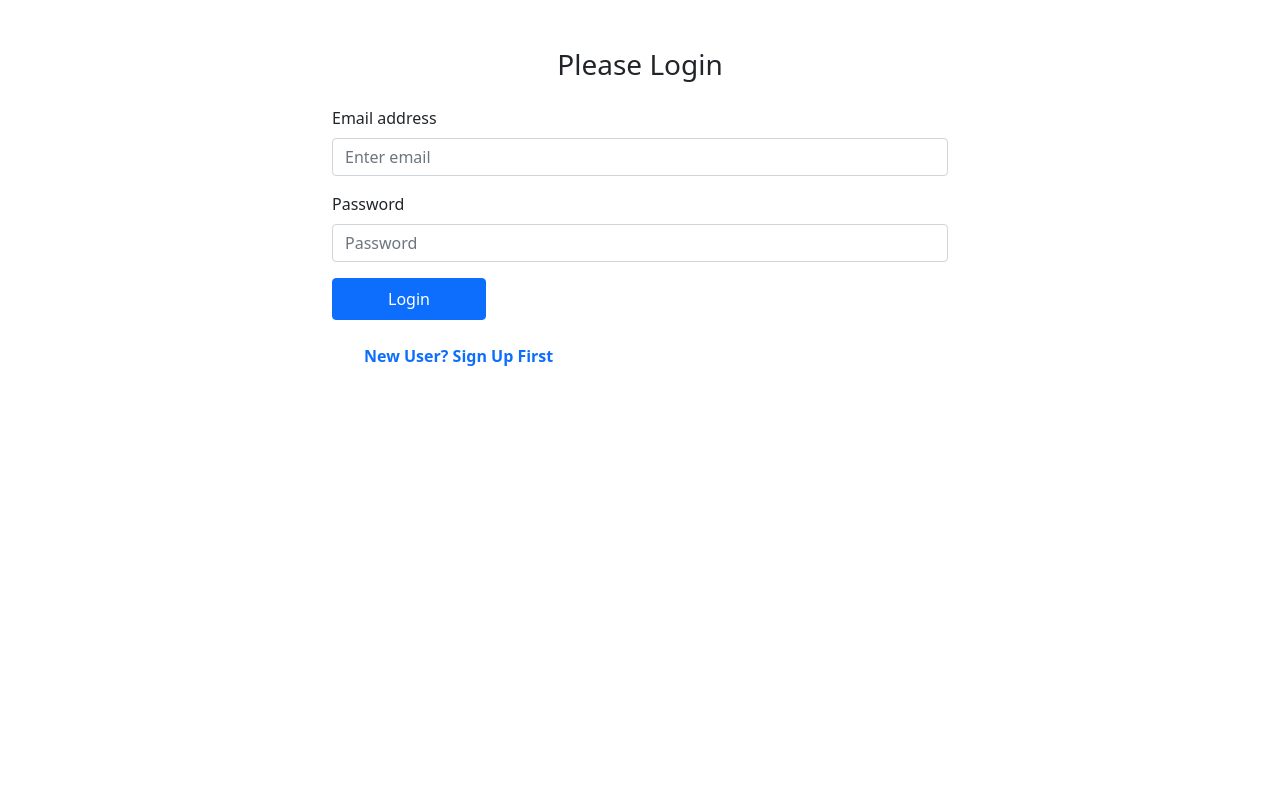
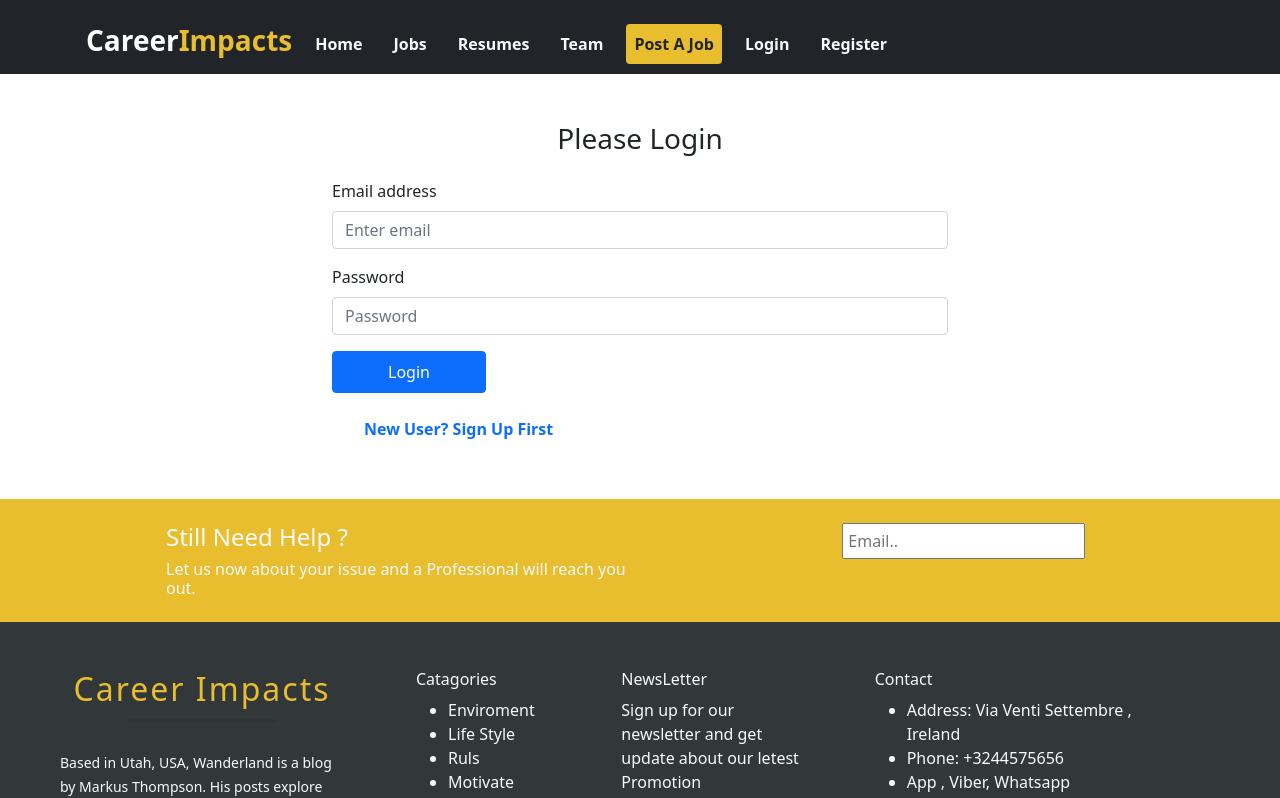
Before and after one commit to AH-Likhon/career-impacts-client-side, a React (Create React App) app: page /login in a window 1280 px wide. Shown: the top 798 px of the page. Built offline with nearby package versions, Linux system fonts and the light colour scheme; no server answers.

Commit message:
deploy again

```diff
--- a/src/Pages/HomeComponent/Dashboard/AdminHeader/AdminHeader.js
+++ b/src/Pages/HomeComponent/Dashboard/AdminHeader/AdminHeader.js
@@ -6,7 +6,7 @@ const AdminHeader = () => {
     const { user, logOut } = useAuth();
     return (
         <div>
-            <nav className="navbar navbar-expand-lg ">
+            <nav className="navbar navbar-expand-lg bg-dark ">
 
                 <div className="container mt-3">
 
@@ -16,20 +16,20 @@ const AdminHeader = () => {
                     <div className="collapse navbar-collapse " id="navbarSupportedContent">
                         <ul className="navbar-nav me-auto ms-1 mb-2 mb-lg-0 navigation-banner ">
                             <li className="nav-item">
-                                <h3 style={{ color: 'black', fontWeight: 'bold' }} >Career<span style={{ color: '#e8be2f' }}>Impacts</span></h3>
+                                <h3 style={{ color: 'white', fontWeight: 'bold' }} >Career<span style={{ color: '#e8be2f' }}>Impacts</span></h3>
                             </li>
                             <li className="nav-item">
-                                <Link to="/" className="nav-link text-dark fw-bold ">Home</Link>
+                                <Link to="/" className="nav-link text-light fw-bold ">Home</Link>
                             </li>
                             <li className="nav-item">
-                                <Link to="jobs" className="nav-link text-dark fw-bold ">Jobs</Link>
+                                <Link to="/jobs" className="nav-link text-light fw-bold ">Jobs</Link>
                             </li>
 
                             <li className="nav-item">
-                                <Link to="/resumes" className="nav-link text-dark fw-bold ">Resumes</Link>
+                                <Link to="/resumes" className="nav-link text-light fw-bold ">Resumes</Link>
                             </li>
                             <li className="nav-item">
-                                <Link to="/team" className="nav-link text-dark fw-bold ">Team</Link>
+                                <Link to="/team" className="nav-link text-light fw-bold ">Team</Link>
                             </li>
 
                             <li className="nav-item">
@@ -44,11 +44,11 @@ const AdminHeader = () => {
 
 
                                             <li className="nav-item active ">
-                                                <button onClick={logOut} className="nav-link btn ms-2 text-dark fw-bold ">Logout</button>
+                                                <button onClick={logOut} className="nav-link btn ms-2 text-light fw-bold ">Logout</button>
                                             </li>
 
                                             <li className="nav-item text-light ">
-                                                <button className='nav-link btn text-dark fw-bold'>{user?.displayName}</button>
+                                                <button className='nav-link btn text-light fw-bold'>{user?.displayName}</button>
                                             </li>
 
                                         </div>
@@ -56,11 +56,11 @@ const AdminHeader = () => {
                                             <div className='d-flex navigation-banner '>
 
                                                 <li className="nav-item active ">
-                                                    <Link to="/login" className="nav-link text-dark active fw-bold ">Login</Link>
+                                                    <Link to="/login" className="nav-link text-light active fw-bold ">Login</Link>
                                                 </li>
 
                                                 <li className="nav-item active ">
-                                                    <Link to="/register" className="nav-link active fw-bold text-dark ">Register</Link>
+                                                    <Link to="/register" className="nav-link active fw-bold text-light">Register</Link>
                                                 </li>
                                             </div>
                                     }
--- a/src/Pages/HomeComponent/Dashboard/Dashboard.js
+++ b/src/Pages/HomeComponent/Dashboard/Dashboard.js
@@ -26,7 +26,7 @@ const Dashboard = () => {
         <>
             <AdminHeader />
 
-            <div className="my-5 d-flex align-items-start">
+            <div className="d-flex align-items-start">
 
                 <div style={{ height: '100vh', backgroundColor: '#e8be2f' }} className="text-light border-0 rounded-3 w-25 p-5 nav flex-column nav-pills col-md-4" id="v-pills-tab" role="tablist" aria-orientation="vertical">
 
@@ -52,19 +52,19 @@ const Dashboard = () => {
                 </div>
 
                 <div style={{ height: '100vh' }} className="tab-content w-75 p-2 col-md-8" id="v-pills-tabContent">
-                    <div class="tab-pane fade show active" id="v-pills-dashboard" role="tabpanel" aria-labelledby="v-pills-dashbaord-tab">
-                        <h3 className='text-center'>Welocme to {user?.displayName} dashboard</h3>
+                    <div className="tab-pane fade show active" id="v-pills-dashboard" role="tabpanel" aria-labelledby="v-pills-dashbaord-tab">
+                        <h3 className='text-center my-5'>Welocme to {user?.displayName} Dashboard</h3>
                     </div>
 
-                    <div class="tab-pane fade show " id="v-pills-jobs" role="tabpanel" aria-labelledby="v-pills-jobs-tab">
+                    <div className="tab-pane fade show " id="v-pills-jobs" role="tabpanel" aria-labelledby="v-pills-jobs-tab">
                         <AdminAllJobs />
                     </div>
 
-                    <div class="tab-pane fade show" id="v-pills-postJob" role="tabpanel" aria-labelledby="v-pills-postJob-tab">
+                    <div className="tab-pane fade show" id="v-pills-postJob" role="tabpanel" aria-labelledby="v-pills-postJob-tab">
                         <AdminPostJob></AdminPostJob>
                     </div>
 
-                    <div class="tab-pane fade show" id="v-pills-appliedJobs" role="tabpanel" aria-labelledby="v-pills-appliedJobs-tab">
+                    <div className="tab-pane fade show" id="v-pills-appliedJobs" role="tabpanel" aria-labelledby="v-pills-appliedJobs-tab">
                         <AppliedJobs></AppliedJobs>
                     </div>
 
--- a/src/Pages/Login/Login/Login.js
+++ b/src/Pages/Login/Login/Login.js
@@ -2,6 +2,8 @@ import React, { useState } from 'react';
 import { Form, Button, Nav, Spinner, Alert } from 'react-bootstrap';
 import { Link, useLocation, useNavigate } from 'react-router-dom';
 import useAuth from '../../../hooks/useAuth';
+import AdminHeader from '../../HomeComponent/Dashboard/AdminHeader/AdminHeader';
+import Footer from '../../HomeComponent/Footer/Footer';
 
 const Login = () => {
 
@@ -28,6 +30,8 @@ const Login = () => {
     }
 
     return (
+        <>
+            <AdminHeader />
             <div>
                 <h3 className="d-flex justify-content-center mt-5">Please Login</h3>
                 <Form onSubmit={handleLogin} className=" w-50 container container-fluid my-4">
@@ -58,6 +62,9 @@ const Login = () => {
                     </Alert>
                 }
             </div>
+
+            <Footer />
+        </>
     );
 };
 
--- a/src/Pages/Login/Register/Register.js
+++ b/src/Pages/Login/Register/Register.js
@@ -2,6 +2,8 @@ import React, { useState } from 'react';
 import { Form, Button, Nav, Spinner, Alert } from 'react-bootstrap';
 import { Link, useNavigate } from 'react-router-dom';
 import useAuth from '../../../hooks/useAuth';
+import AdminHeader from '../../HomeComponent/Dashboard/AdminHeader/AdminHeader';
+import Footer from '../../HomeComponent/Footer/Footer';
 
 const Register = () => {
     const [loginData, setLoginData] = useState({});
@@ -28,6 +30,9 @@ const Register = () => {
     }
 
     return (
+        <>
+            <AdminHeader />
+
             <div>
                 <h3 className="d-flex justify-content-center mt-5">Please Sign Up Here</h3>
                 {!isLoading && <Form onSubmit={handleRegister} className=" w-50 container container-fluid my-4">
@@ -81,6 +86,9 @@ const Register = () => {
                     </Alert>
                 }
             </div>
+
+            <Footer />
+        </>
     );
 };
 
```
Also changed, not shown: firebase.json (added), 1 other file (tests, documents, lock files or other folders). Lines whose indentation alone changed are shown as unchanged.
